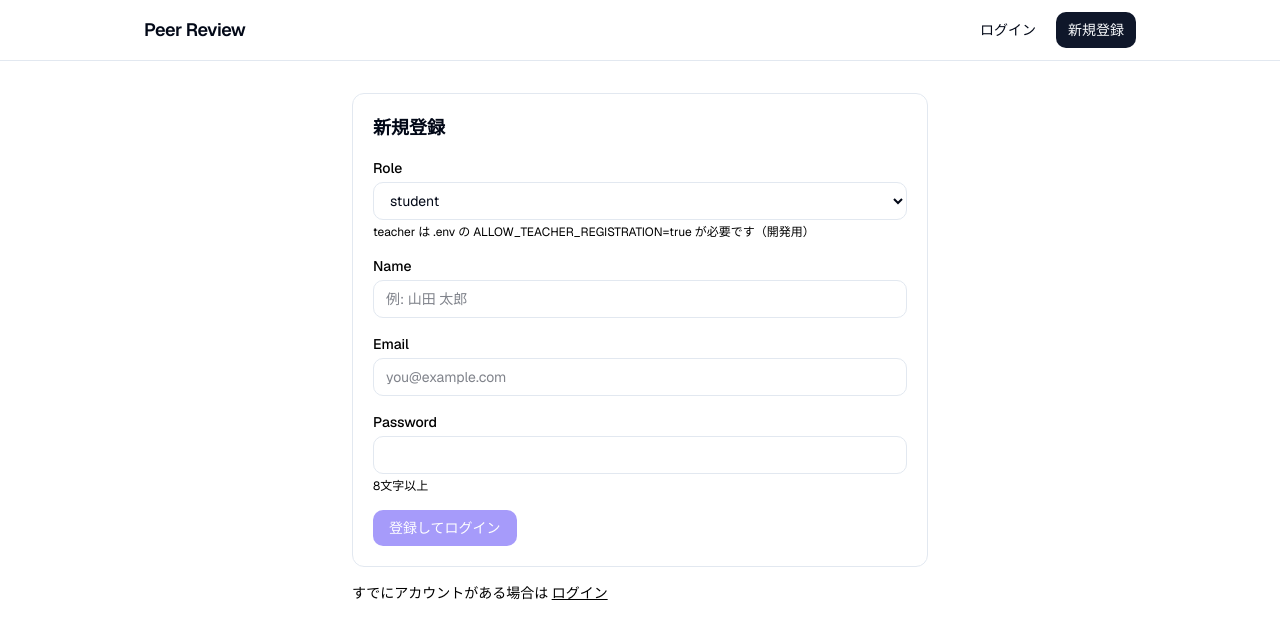
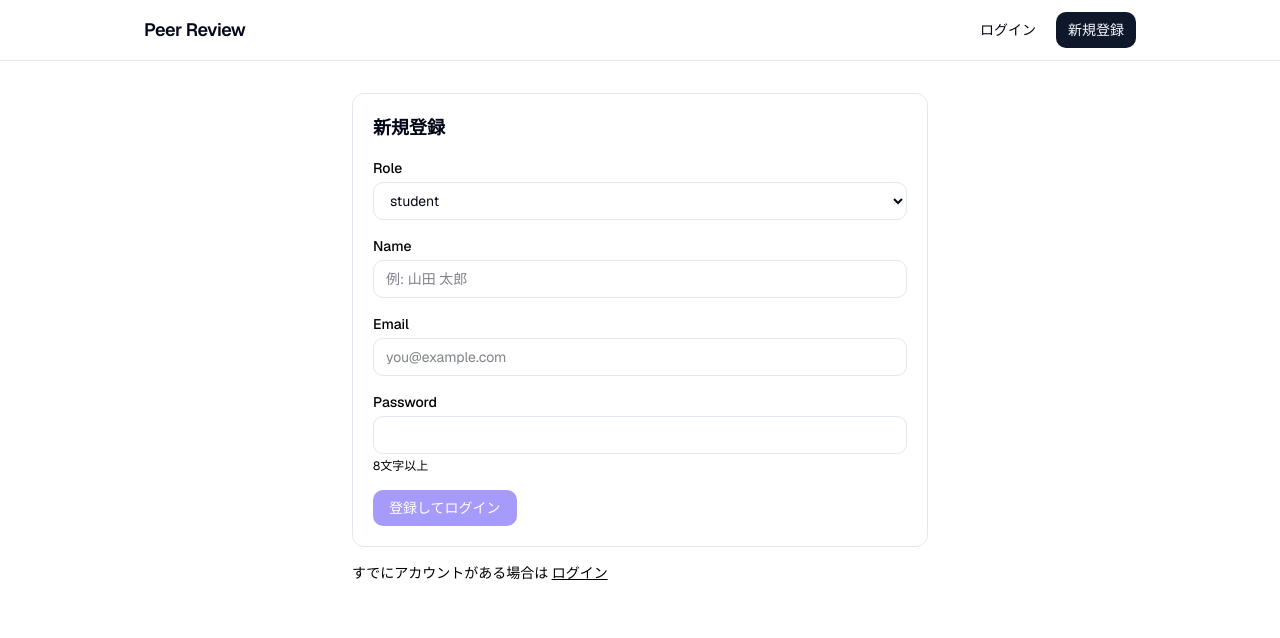
Before and after one commit to TUT-StudyClub/peer_review, a Next.js app in the folder frontend/: page /auth/register in a window 1280 px wide. Shown: the top 638 px of the page. Built offline with nearby package versions, Linux system fonts and the light colour scheme; no server answers.

Commit message:
fix: 文言の削除

```diff
--- a/frontend/src/app/auth/register/page.tsx
+++ b/frontend/src/app/auth/register/page.tsx
@@ -42,7 +42,7 @@ export default function RegisterPage() {
     <div className="mx-auto max-w-xl space-y-4">
       <Card title="新規登録">
         <form onSubmit={onSubmit} className="space-y-4">
-          <Field label="Role" hint="teacher は .env の ALLOW_TEACHER_REGISTRATION=true が必要です（開発用）">
+          <Field label="Role">
             <Select value={role} onChange={(e) => setRole(e.target.value as UserRole)}>
               <option value="student">student</option>
               <option value="teacher">teacher</option>
```
Also changed, not shown: 2 other files (tests, documents, lock files or other folders).
